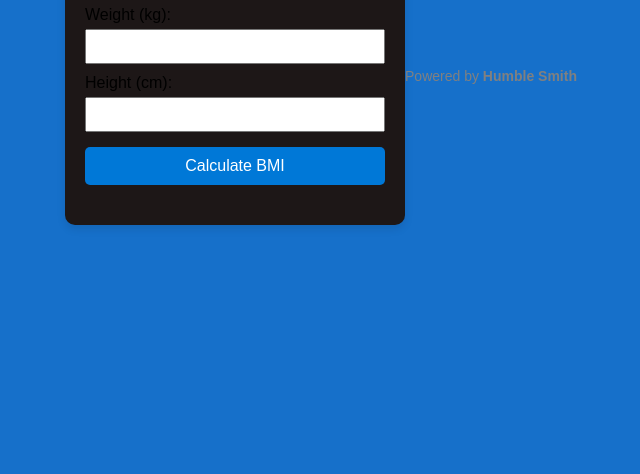
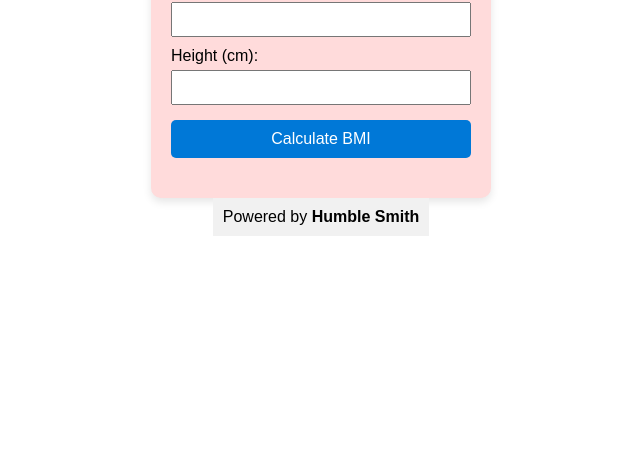
Before and after one commit to Rotich-elias/BMI-Calc, a plain HTML site: page index.html in a window 1280 px wide. Shown: the part 342-816 px from the top of the page, without its empty margins (319-959 px from the left). Drawn offline with Linux system fonts and the light colour scheme.

Commit message:
below footer

```diff
--- a/index.html
+++ b/index.html
@@ -21,10 +21,10 @@
     <div id="result"></div>
   </div>
 
-   <footer style="margin-top: 20px; font-size: 14px; color: gray;">
+   <footer class="footer">
         Powered by <b>Humble Smith</b>
     </footer>
 
-  <script src="script.js"></script>
+  <script src="script.js" defer></script>
 </body>
 </html>
--- a/styles.css
+++ b/styles.css
@@ -1,6 +1,6 @@
 body {
   font-family: Arial, sans-serif;
-  background: hsl(210, 80%, 44%);
+  background: hsl(0, 0%, 100%);
   display: flex;
   justify-content: center;
   align-items: center;
@@ -8,7 +8,7 @@ body {
 }
 
 .container {
-  background: rgb(29, 23, 23);
+  background: #ffdbdb;
   padding: 20px;
   border-radius: 10px;
   box-shadow: 0px 4px 8px rgba(0,0,0,0.1);
@@ -53,3 +53,18 @@ button:hover {
   font-weight: bold;
   text-align: center;
 }
+html, body {
+  height: ;
+  margin: 0;
+}
+
+body {
+  display: flex;
+  flex-direction: column;
+}
+
+.footer {
+  text-align: center;
+  padding: 10px;
+  background-color: #f1f1f1;
+}
```
